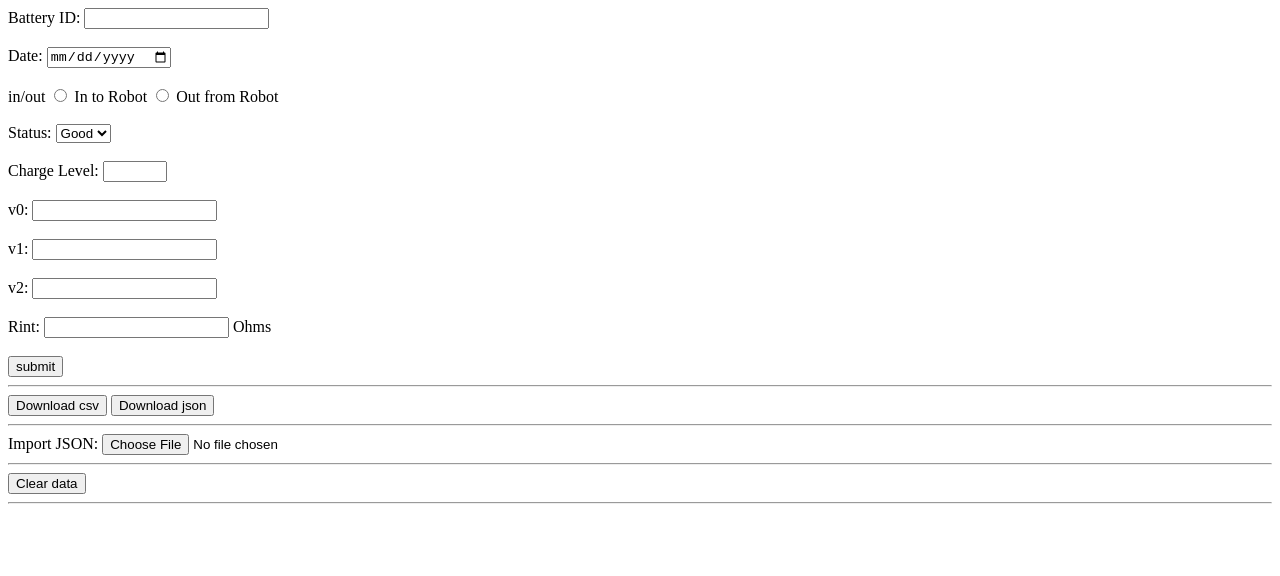
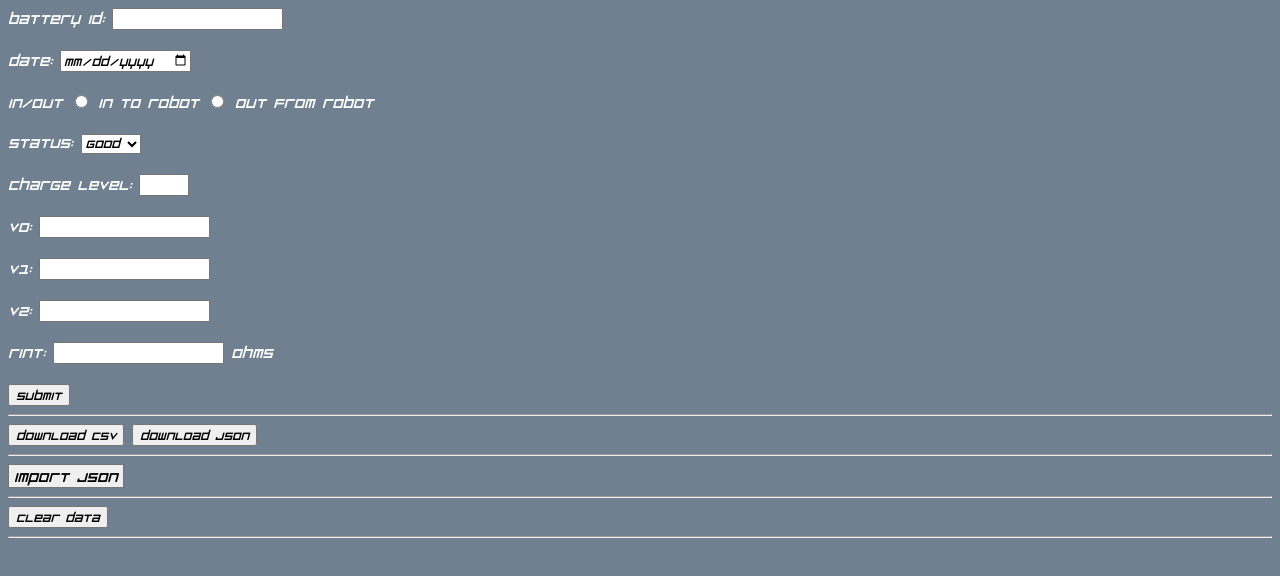
Before and after one commit to wave-2826/BatteryTracking, a plain HTML site: page index.html in a window 1280 px wide. Drawn offline with Linux system fonts and the light colour scheme.

Commit message:
styling.

```diff
--- a/index.html
+++ b/index.html
@@ -38,10 +38,10 @@
         <label for="rint">Ohms</label><br><br>
         <button type="submit">submit</button>
         <hr>
-        <button type="button" id="download-csv">Download csv</button>
-        <button type="button" id="download-json">Download json</button>
+        <button type="button" id="download-csv">Download CSV</button>
+        <button type="button" id="download-json">Download JSON</button>
         <hr>
-        <label for="import-json">Import JSON:</label>
+        <label for="import-json" id="import-json-text">Import JSON</label>
         <input type="file" id="import-json" accept="application/json"></input>
         <hr>
         <button type="button" id="clear-data">Clear data</button>
@@ -51,7 +51,7 @@
     <style></style>
     <script src="script.js"></script>
     <script>
-        if('serviceWorker' in navigator) {
+        ('serviceWorker' in navigator) {
           navigator.serviceWorker.register('sw.js', { scope: '/' });
         }
     </script>
--- a/style.css
+++ b/style.css
@@ -0,0 +1,34 @@
+* {
+    font-family: razer
+}
+
+p, label {
+    color: white;
+}
+
+body {
+    background-color: slategray;
+}
+
+@font-face {
+    font-family: razer;
+    src: url("razeroblique.ttf");
+}
+
+input[type="file"] {
+    display: none;
+}
+
+#import-json-text {
+    border: 1px solid #767676;
+    display: inline-block;
+    padding: 1px 5px;
+    cursor: pointer;
+    background-color: #efefef;
+    font-size: 1em;
+    color: black;
+}
+
+#status {
+    width: 60px;
+}
```
Also changed, not shown: razeroblique.ttf (added).
